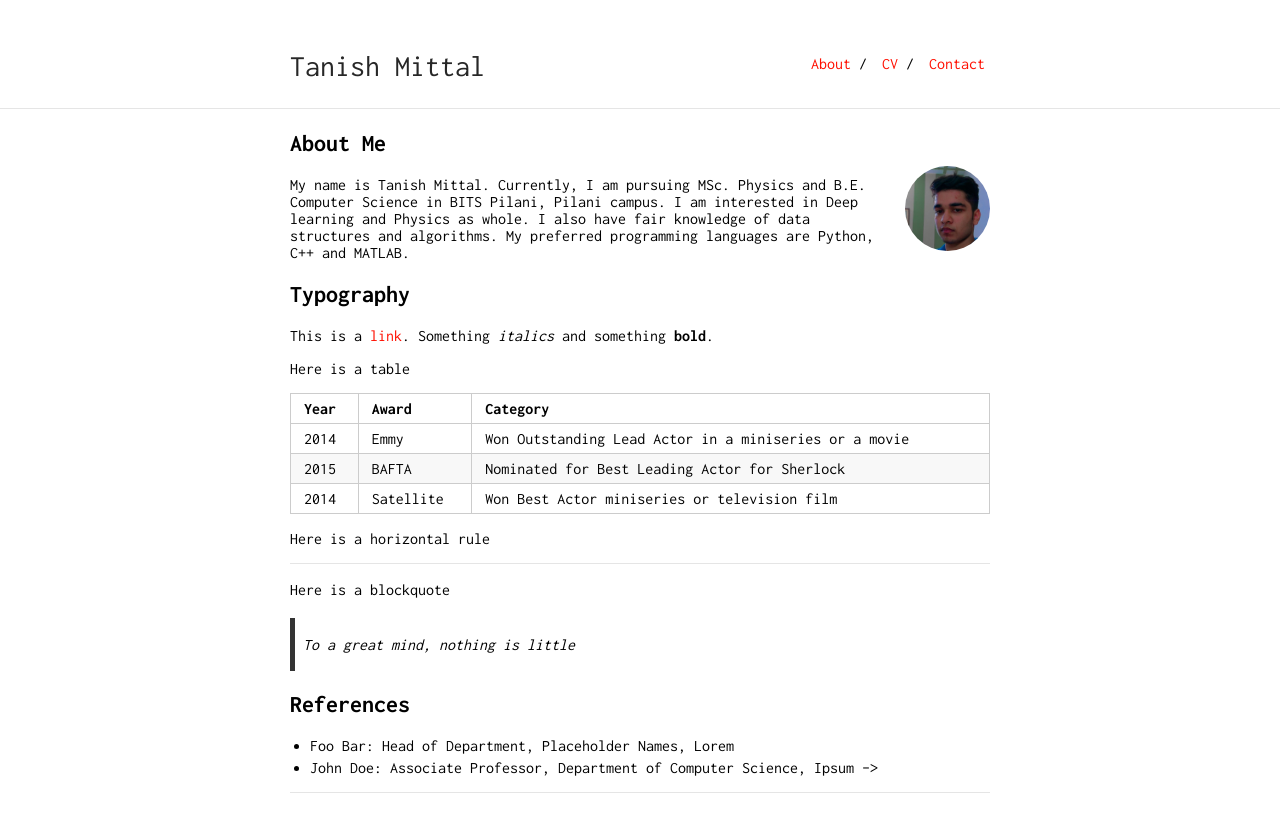
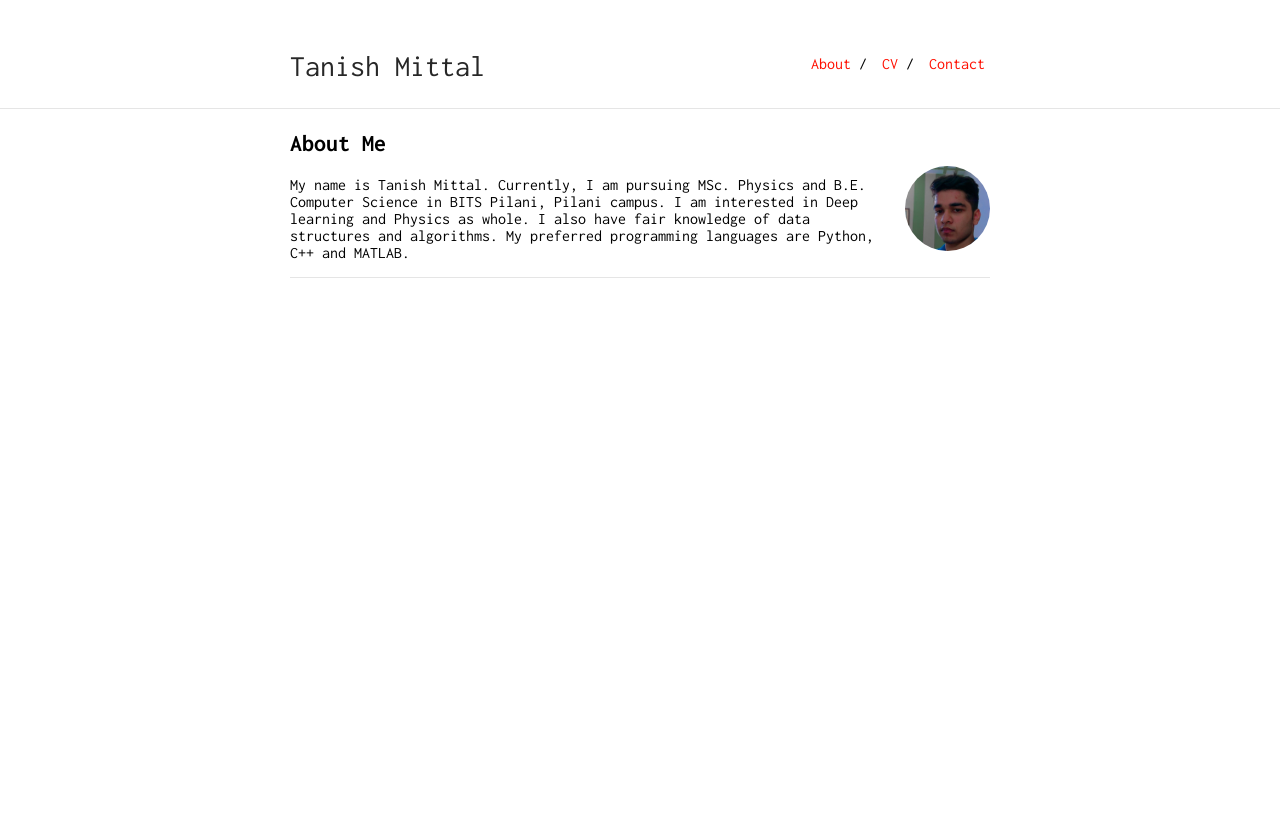
Before and after one commit to tanish3/tanish3.github.io, a Jekyll site: the page built from index.md, in a window 1280 px wide. Shown: the top 832 px of the page. Built offline with Jekyll 4.4.1, drawn with Linux system fonts in a browser that asks for light colours; our own code applies the rules of GitHub Pages for plain Markdown files.

Commit message:
Update index.md

```diff
--- a/index.md
+++ b/index.md
@@ -17,7 +17,7 @@ Lorem ipsum dolor sit amet, consectetur adipiscing elit. Aliquam finibus ipsum a
 1. F.Bar, J.Doe: Effects of having a placeholder of a name
 2. S.Holmes, J.Watson: Consequences of living with a sociopath in London -->
 
-## Typography
+<!-- ## Typography
 
 This is a [link](http://google.com). Something *italics* and something **bold**.
 
@@ -27,9 +27,9 @@ Year | Award | Category
 -----|-------|--------
 2014 | Emmy  | Won Outstanding Lead Actor in a miniseries or a movie
 2015 | BAFTA | Nominated for Best Leading Actor for Sherlock
-2014 | Satellite | Won Best Actor miniseries or television film
+2014 | Satellite | Won Best Actor miniseries or television film -->
 
-Here is a horizontal rule
+<!-- Here is a horizontal rule
 
 ---
 
```
